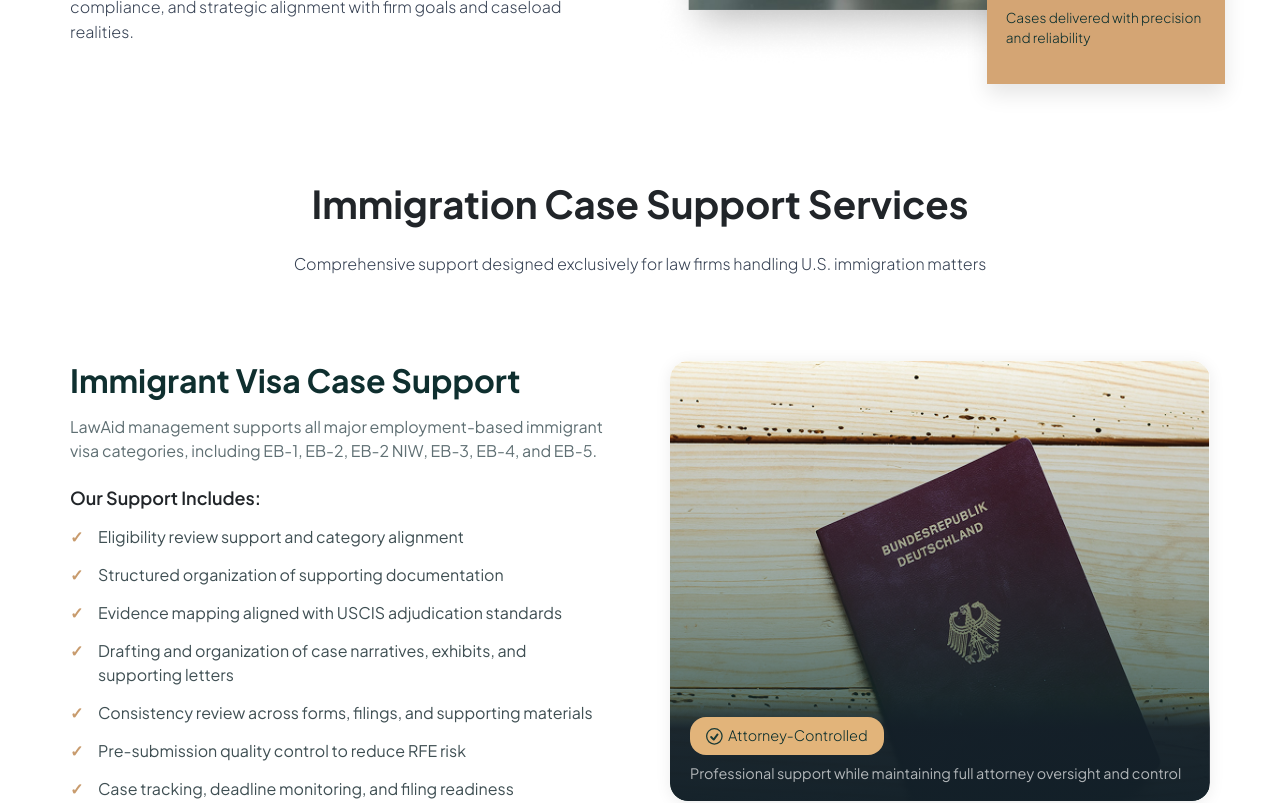
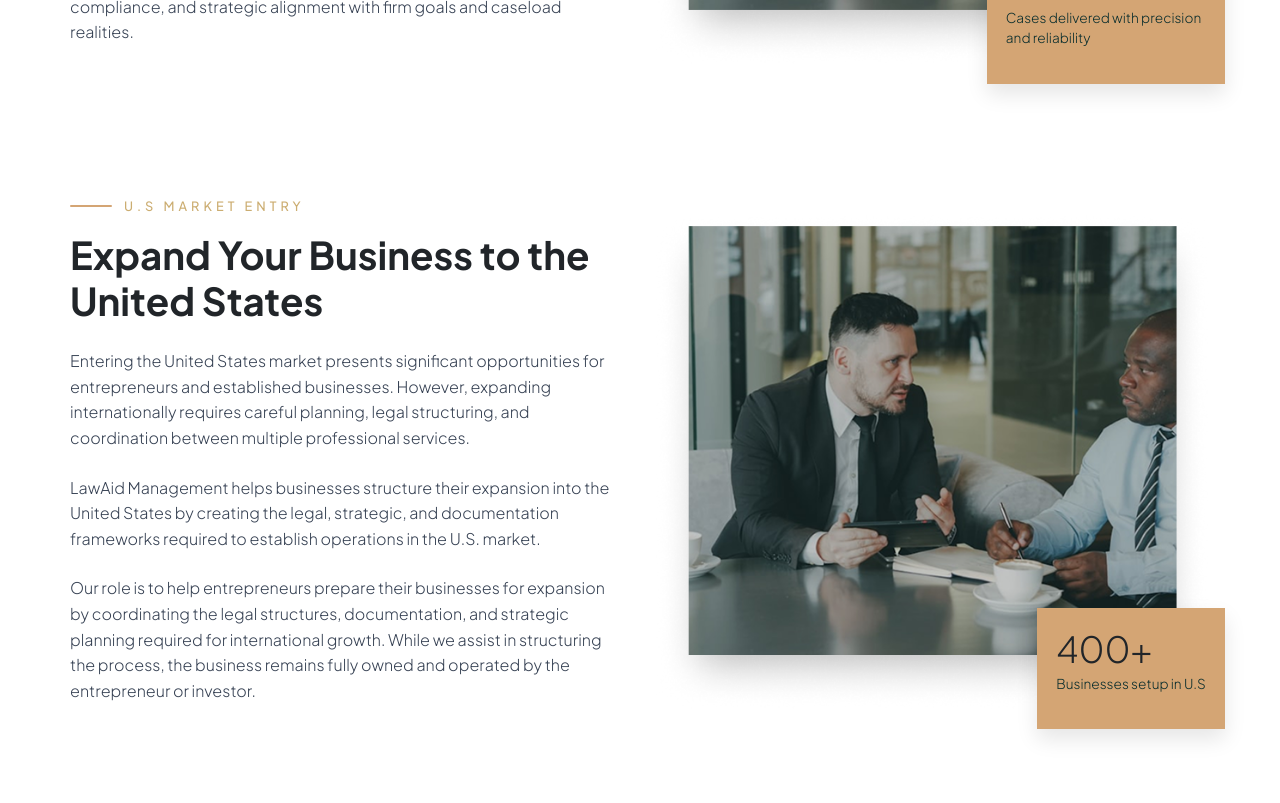
Before and after one commit to ahsansajid25324/Law-Aid, a React (Vite) app: page /services in a window 1280 px wide. Shown: the part 1300-2103 px from the top of the page. Built offline with nearby package versions, Linux system fonts and the light colour scheme.

Commit message:
new change

```diff
--- /dev/null
+++ b/src/components/pages/SubPractice.tsx
@@ -0,0 +1,55 @@
+import "../../styles/Practice.css";
+import Support from "../../assets/Services.png";
+import "../../styles/HeroSection.css";
+
+const SubPractice = () => {
+  return (
+    <section className="practice-support-section">
+      <div className="container px-0 practice-support-content">
+        <div className="practice-support-left">
+          <div className="d-flex align-items-center">
+            <span className="subtitle-line"></span>
+            <span className="subtitle">U.S MARKET ENTRY</span>
+          </div>
+
+          <h2 className="main-heading">
+            Expand Your Business to the United States
+          </h2>
+
+          <p className="description">
+            Entering the United States market presents significant opportunities
+            for entrepreneurs and established businesses. However, expanding
+            internationally requires careful planning, legal structuring, and
+            coordination between multiple professional services.
+          </p>
+
+          <p className="description">
+            LawAid Management helps businesses structure their expansion into
+            the United States by creating the legal, strategic, and
+            documentation frameworks required to establish operations in the
+            U.S. market.
+          </p>
+
+          <p className="description">
+            Our role is to help entrepreneurs prepare their businesses for
+            expansion by coordinating the legal structures, documentation, and
+            strategic planning required for international growth. While we
+            assist in structuring the process, the business remains fully owned
+            and operated by the entrepreneur or investor.
+          </p>
+        </div>
+
+        <div className="practice-support-right">
+          <img src={Support} alt="Business Expansion" className="pro-image" />
+
+          <div className="exec-stats-card">
+            <h3 className="exec-stats-number text-dark"> 400+</h3>
+            <p className="exec-stats-description">Businesses setup in U.S </p>
+          </div>
+        </div>
+      </div>
+    </section>
+  );
+};
+
+export default SubPractice;
--- a/src/pages/Services.tsx
+++ b/src/pages/Services.tsx
@@ -5,6 +5,7 @@ import OtherHero from "../components/pages/OtherHero";
 import Practice from "../components/pages/Practice";
 import StartedSection from "../components/pages/StartedSection";
 import ServiceBg from "../assets/ServiceBg.png";
+import SubPractice from "../components/pages/SubPractice";
 const Services = () => {
   const heroData = {
     subtitle: "OUR SERVICES",
@@ -30,6 +31,8 @@ const Services = () => {
       />
 
       <Practice />
+      <SubPractice />
+
       <Immigration />
       <StartedSection
         title="Ready to Scale Your Practice?"
```
Also changed, not shown: src/components/pages/Practice.tsx (+4 -4 lines), src/styles/Practice.css (line endings or trailing spaces).
